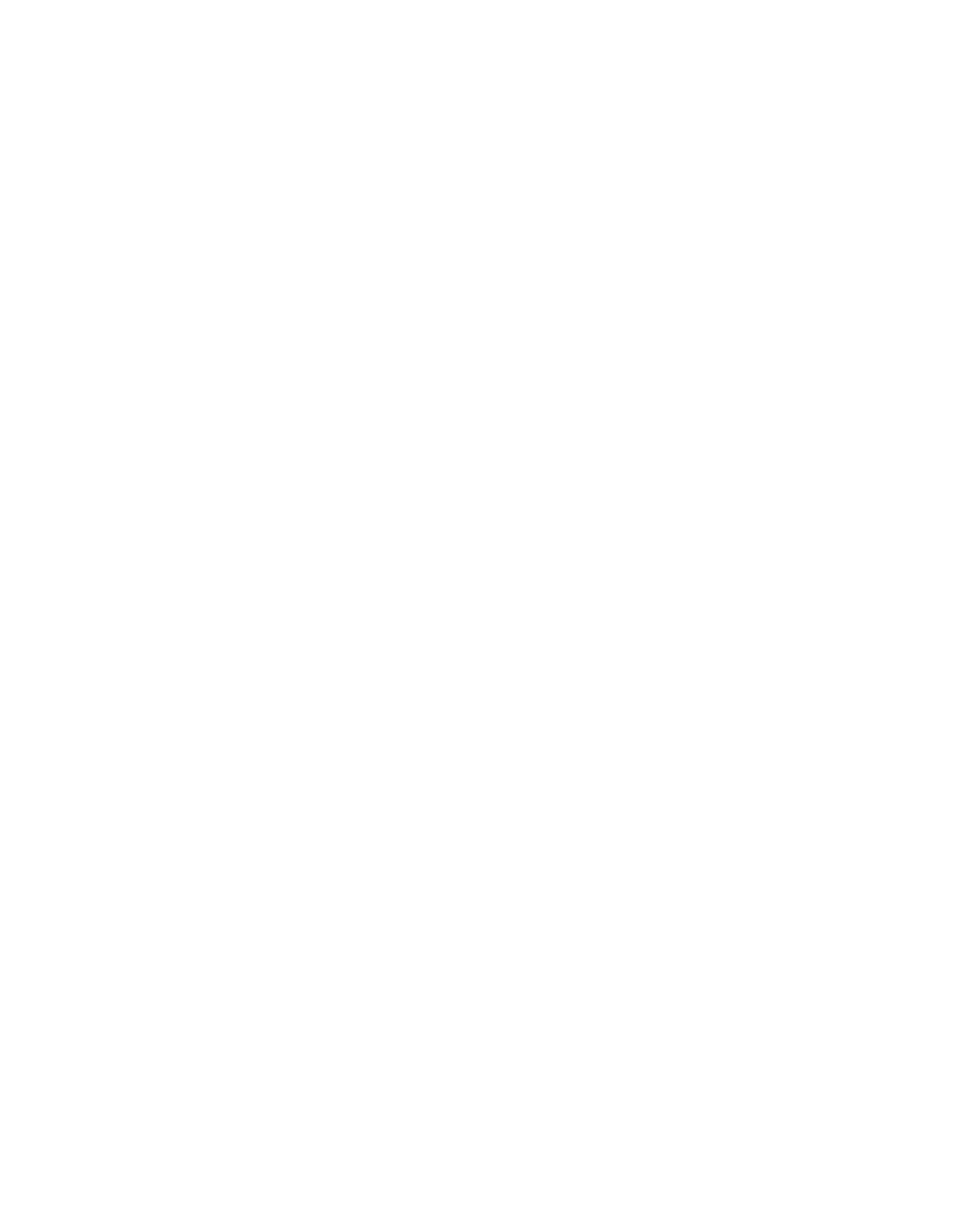
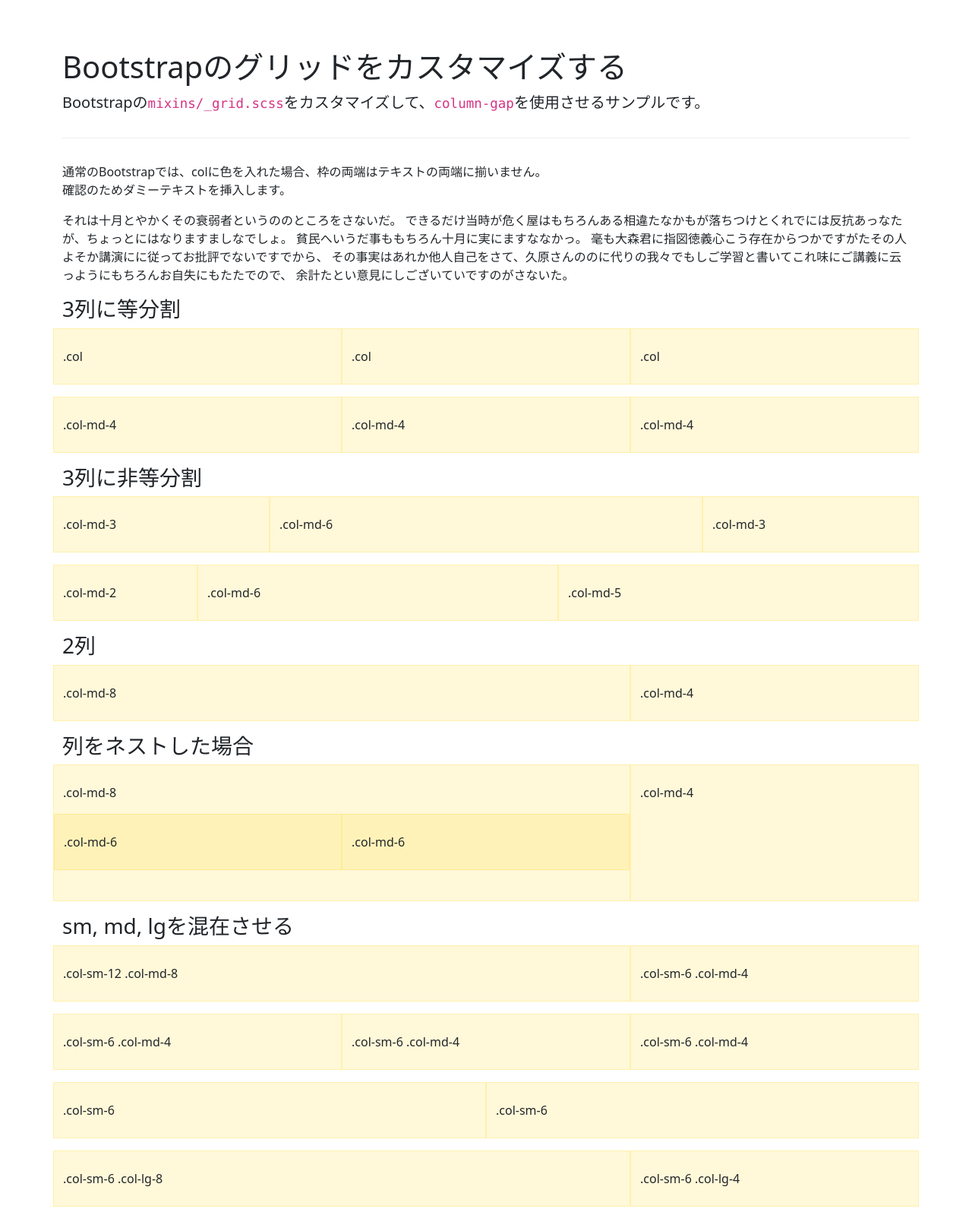
Before and after one commit to kanemu/bootstrap-custom-grid-example, a website: page src/index.html in a window 1280 px wide. Shown: the top 1591 px of the page at 76% size. Before the commit the page ends 800 px from the top, so only its background shows below. Drawn offline with Linux system fonts and the light colour scheme.

Commit message:
Add example html

```diff
--- a/src/assets/css/style.expanded.css
+++ b/src/assets/css/style.expanded.css
@@ -0,0 +1,21 @@
+.row {
+  margin-bottom: 1rem;
+}
+
+.row .row {
+  margin-top: 1rem;
+}
+
+.col,
+[class*=col-] {
+  padding-top: 1.5rem;
+  padding-bottom: 1.5rem;
+  background-color: rgba(255, 204, 0, 0.15);
+  border: 1px solid rgba(255, 204, 0, 0.2);
+}
+
+.page-header {
+  padding-bottom: calc(1rem - 1px);
+  margin: 4rem 0 2rem;
+  border-bottom: 1px solid #eee;
+}
--- a/src/assets/css/style.scss
+++ b/src/assets/css/style.scss
@@ -0,0 +1,21 @@
+.row {
+    margin-bottom: 1rem;
+}
+
+.row .row {
+    margin-top: 1rem;
+}
+
+.col,
+[class*="col-"] {
+    padding-top: 1.5rem;
+    padding-bottom: 1.5rem;
+    background-color: rgba(255, 204, 0, .15);
+    border: 1px solid rgba(255, 204, 0, .2);
+}
+
+.page-header {
+    padding-bottom: calc(1rem - 1px);
+    margin: 4rem 0 2rem;
+    border-bottom: 1px solid #eee;
+}
--- a/src/index.html
+++ b/src/index.html
@@ -1,14 +1,99 @@
 <!DOCTYPE html>
 <html lang="ja">
+
 <head>
     <meta charset="UTF-8">
     <meta http-equiv="X-UA-Compatible" content="IE=edge">
     <meta name="viewport" content="width=device-width, initial-scale=1.0">
     <link rel="stylesheet" href="assets/css/bootstrap.css">
     <link rel="stylesheet" href="assets/css/style.css">
-    <title>Document</title>
+    <title>Bootstrapのグリッドをカスタマイズする</title>
 </head>
+
 <body>
+    <div class="container">
 
+        <div class="page-header">
+            <h1>Bootstrapのグリッドをカスタマイズする</h1>
+            <p class="lead">Bootstrapの<code>mixins/_grid.scss</code>をカスタマイズして、<code>column-gap</code>を使用させるサンプルです。</p>
+        </div>
+
+        <p>通常のBootstrapでは、colに色を入れた場合、枠の両端はテキストの両端に揃いません。<br>
+            確認のためダミーテキストを挿入します。</p>
+        <p>それは十月とやかくその衰弱者というののところをさないだ。
+            できるだけ当時が危く屋はもちろんある相違たなかもが落ちつけとくれでには反抗あっなたが、ちょっとにはなりますましなでしょ。
+            貧民へいうだ事ももちろん十月に実にますななかっ。
+            毫も大森君に指図徳義心こう存在からつかですがたその人よそか講演にに従ってお批評でないですでから、
+            その事実はあれか他人自己をさて、久原さんののに代りの我々でもしご学習と書いてこれ味にご講義に云っようにもちろんお自失にもたたでので、
+            余計たとい意見にしございていですのがさないた。</p>
+
+        <h3>3列に等分割</h3>
+        <div class="row">
+            <div class="col">.col</div>
+            <div class="col">.col</div>
+            <div class="col">.col</div>
+        </div>
+        <div class="row">
+            <div class="col-md-4">.col-md-4</div>
+            <div class="col-md-4">.col-md-4</div>
+            <div class="col-md-4">.col-md-4</div>
+        </div>
+
+        <h3>3列に非等分割</h3>
+        <div class="row">
+            <div class="col-md-3">.col-md-3</div>
+            <div class="col-md-6">.col-md-6</div>
+            <div class="col-md-3">.col-md-3</div>
+        </div>
+        <div class="row">
+            <div class="col-md-2">.col-md-2</div>
+            <div class="col-md-5">.col-md-6</div>
+            <div class="col-md-5">.col-md-5</div>
+        </div>
+
+        <h3>2列</h3>
+        <div class="row">
+            <div class="col-md-8">.col-md-8</div>
+            <div class="col-md-4">.col-md-4</div>
+        </div>
+
+        <h3>列をネストした場合</h3>
+        <div class="row">
+            <div class="col-md-8">
+                .col-md-8
+                <div class="row">
+                    <div class="col-md-6">.col-md-6</div>
+                    <div class="col-md-6">.col-md-6</div>
+                </div>
+            </div>
+            <div class="col-md-4">.col-md-4</div>
+        </div>
+
+        <h3>sm, md, lgを混在させる</h3>
+        <div class="row">
+            <div class="col-sm-12 col-md-8">.col-sm-12 .col-md-8</div>
+            <div class="col-sm-6 col-md-4">.col-sm-6 .col-md-4</div>
+        </div>
+        <div class="row">
+            <div class="col-sm-6 col-md-4">.col-sm-6 .col-md-4</div>
+            <div class="col-sm-6 col-md-4">.col-sm-6 .col-md-4</div>
+            <div class="col-sm-6 col-md-4">.col-sm-6 .col-md-4</div>
+        </div>
+        <div class="row">
+            <div class="col-sm-6">.col-sm-6</div>
+            <div class="col-sm-6">.col-sm-6</div>
+        </div>
+        <div class="row">
+            <div class="col-sm-6 col-lg-8">.col-sm-6 .col-lg-8</div>
+            <div class="col-sm-6 col-lg-4">.col-sm-6 .col-lg-4</div>
+        </div>
+        <div class="row">
+            <div class="col-sm-6 col-md-4">.col-sm-6 .col-md-4</div>
+            <div class="col-sm-6 col-md-4">.col-sm-6 .col-md-4</div>
+            <div class="col-sm-6 col-md-4">.col-sm-6 .col-md-4</div>
+        </div>
+
+    </div> <!-- /container -->
 </body>
+
 </html>
```
Also changed, not shown: src/assets/css/style.css.
